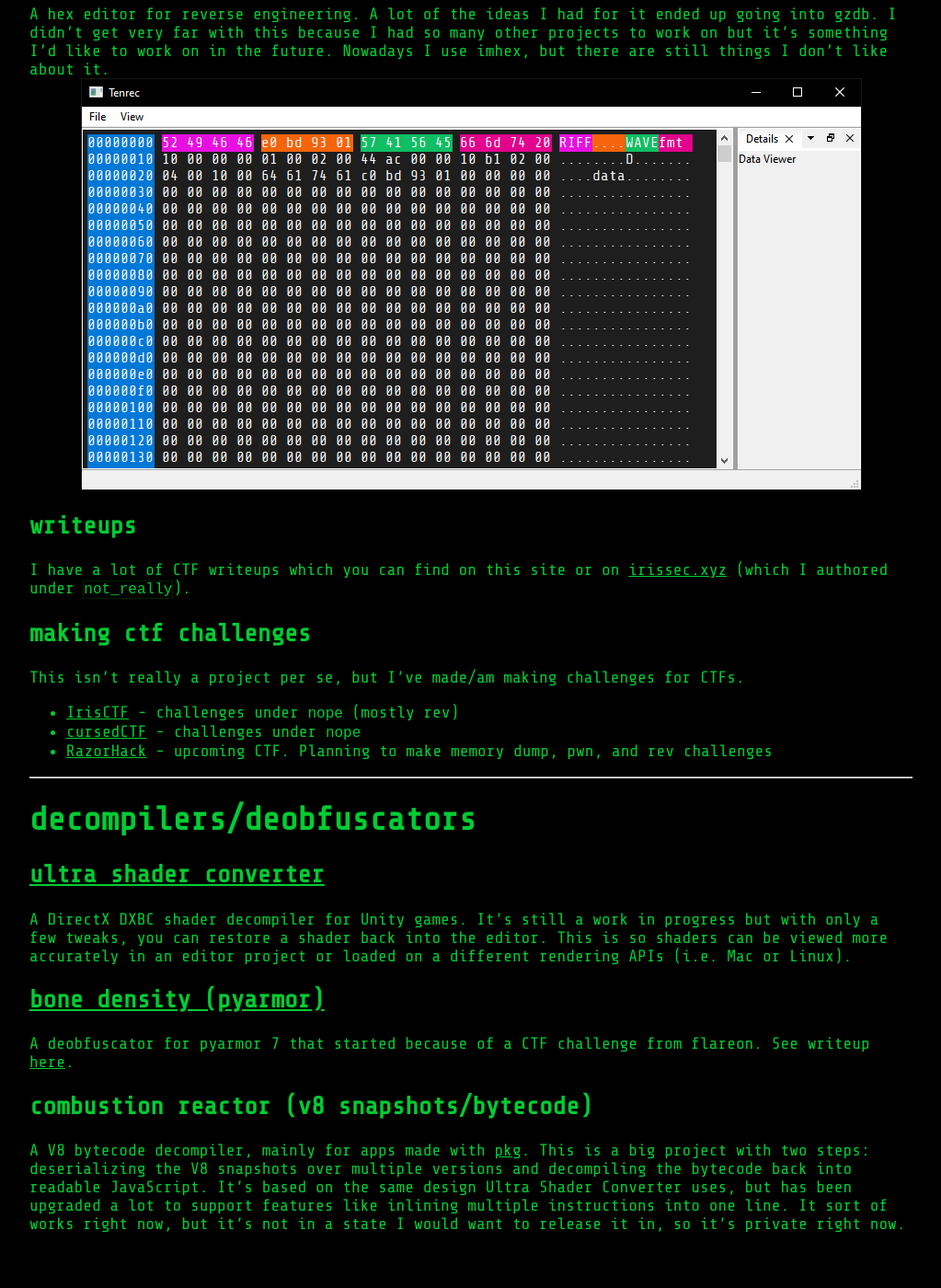
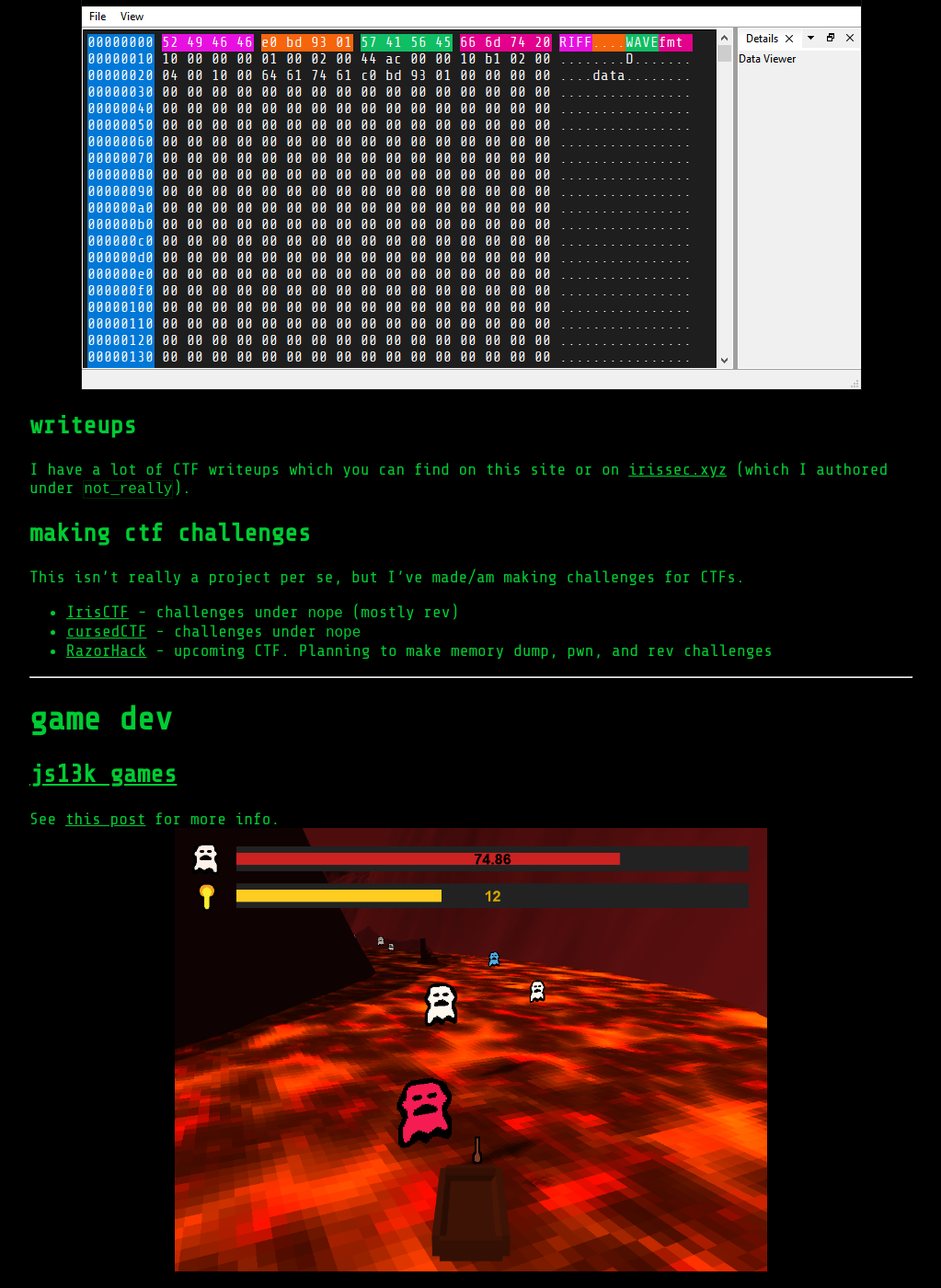
Before and after one commit to nesrak1/nesrak1.github.io, a Jekyll site: the page built from _posts/2023-09-19-projects.md, in a window 1280 px wide and 1400 px high, scrolled down 5827 px. Shown: the whole window at 92% size, without its empty margins (128-1151 px from the left). Built offline with Jekyll 4.4.1, drawn with Linux system fonts in a browser that asks for light colours; before the commit the page ends 7185 px from its top, so only the background shows below that; some of the changed text lies outside the part shown.

Commit message:
Reordering

```diff
--- a/_posts/2023-09-19-projects.md
+++ b/_posts/2023-09-19-projects.md
@@ -1,21 +1,14 @@
 ---
 layout: post
-title: "Projects I've worked on"
+title: "Personal projects"
 description: "The projects that I projected"
 ---
 
-# gaming
-## [js13k games](https://js13kgames.com)
-See [this post](/2022/09/27/js13kgames.html) for more info.
-<img src="/uploads/2023/09/19/image-20230921210319089.png" alt="image-20230921210319089" style="zoom:67%;" />
-
+# unity related
 ## [subnautica nitrox](https://nitrox.rux.gg/)
 I worked on Nitrox when it first started but haven't worked on it in a long time. I started investing a bit of time into AssetsTools.NET (below) for Nitrox and that has since spiraled into its own thing.
 <img src="/uploads/2023/09/19/image-20230921211147115.png" alt="image-20230921211147115" style="zoom:70%;" />
 
----
-
-# unity tools
 ## [assetstools.net](https://github.com/nesrak1/AssetsTools.NET/tree/upd21-with-inst)
 I originally created AssetsTools.NET because I didn't know enough C++ at the time to use [AssetsTools](https://github.com/SeriousCache/UABE/tree/master/AssetsTools). It's essentially a library to read and write Unity game files in a way that's similar to working with JSON. Although it's not very unique now since the community's tooling has been improved since, AssetsTools(.NET)'s major feature was being basically "automatically upgrading". This meant that if a new engine version came out, all you had to do was run a script to upgrade it (usually). It runs the three tools below, and is used in many other projects like [MelonLoader](https://melonwiki.xyz/). Although the API design originates from the C++ AssetsTools, all of code is original for AssetsTools.NET.
 <img src="/uploads/2023/09/19/image-20230921212142777.png" alt="image-20230921212142777" />
@@ -59,12 +66,7 @@
 
 ---
 
-# decompilers/deobfuscators
-## [ultra shader converter](https://github.com/AssetRipper/AssetRipper/tree/master/Source/AssetRipper.Export.Modules.Shader/UltraShaderConverter)
-A DirectX DXBC shader decompiler for Unity games. It's still a work in progress but with only a few tweaks, you can restore a shader back into the editor. This is so shaders can be viewed more accurately in an editor project or loaded on a different rendering APIs (i.e. Mac or Linux).
-
-## [bone density (pyarmor)](https://github.com/nesrak1/bonedensity)
-A deobfuscator for pyarmor 7 that started because of a CTF challenge from flareon. See writeup [here](/2022/11/13/flareon09-11.html).
-
-## combustion reactor (v8 snapshots/bytecode)
-A V8 bytecode decompiler, mainly for apps made with [pkg](https://github.com/vercel/pkg). This is a big project with two steps: deserializing the V8 snapshots over multiple versions and decompiling the bytecode back into readable JavaScript. It's based on the same design Ultra Shader Converter uses, but has been upgraded a lot to support features like inlining multiple instructions into one line. It sort of works right now, but it's not in a state I would want to release it in, so it's private right now.
+# game dev
+## [js13k games](https://js13kgames.com)
+See [this post](/2022/09/27/js13kgames.html) for more info.
+<img src="/uploads/2023/09/19/image-20230921210319089.png" alt="image-20230921210319089" style="zoom:67%;" />
```
Also changed, not shown: other parts of _posts/2023-09-19-projects.md (+16 -2 lines).
